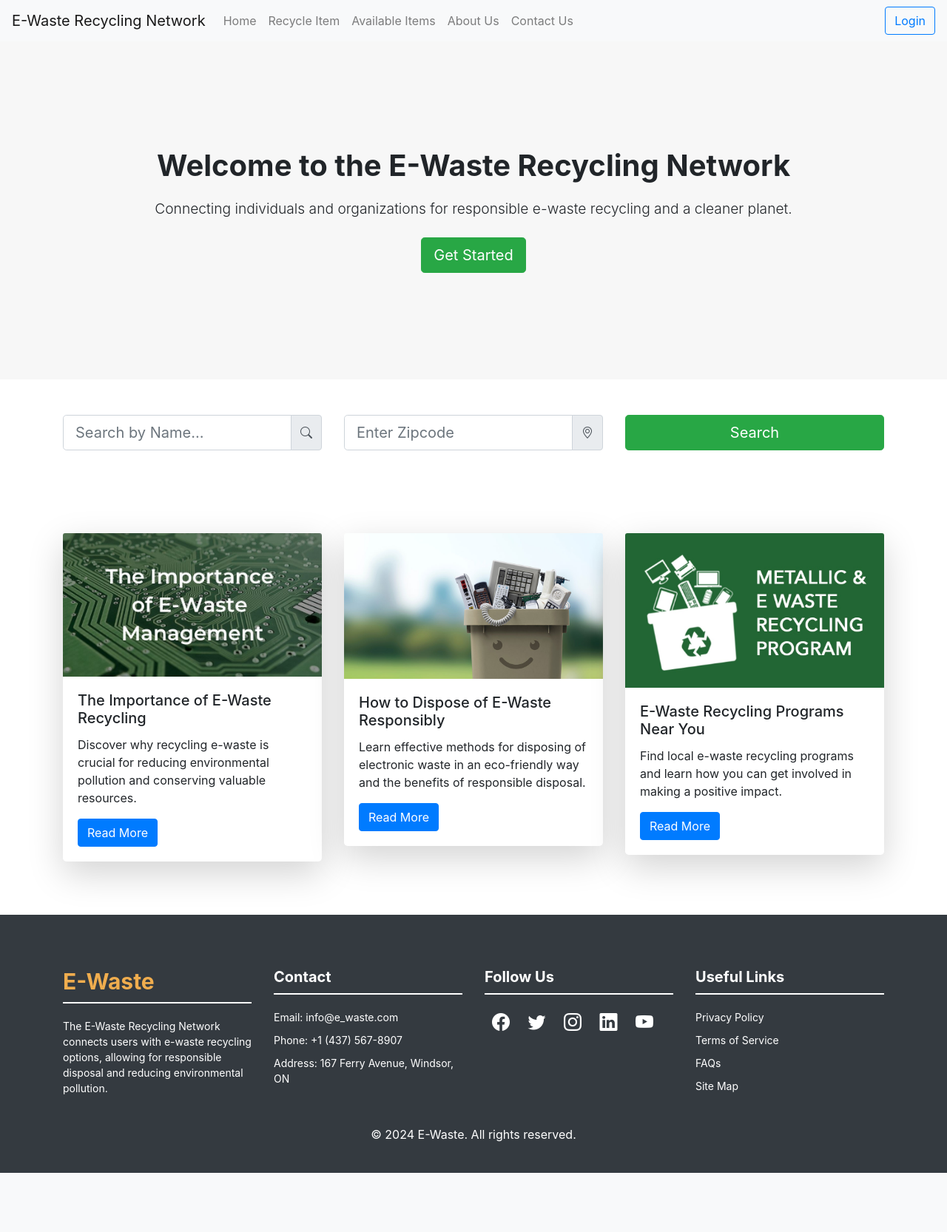
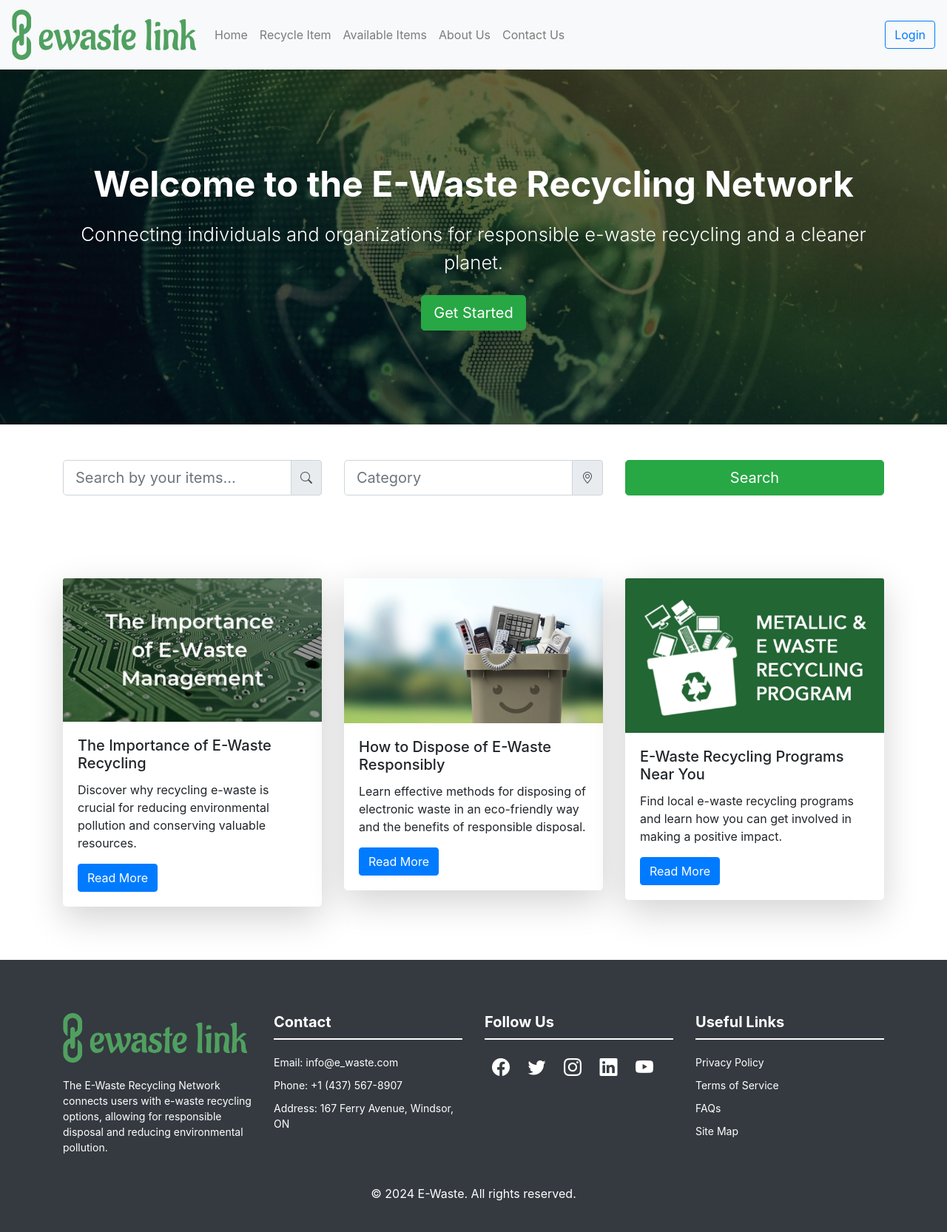
Before and after one commit to Ramish-Amir/e_waste_network, a Django app: page / in a window 1280 px wide. Shown: the whole page at 74% size. Before the commit the page ends 1586 px from the top, so only its background shows below. Run offline with Django 5.2, Linux system fonts and the light colour scheme; some libraries are stand-ins or nearby versions.

Commit message:
Added logo and hero background image

```diff
--- a/e_waste_app/templates/e_waste_app/base.html
+++ b/e_waste_app/templates/e_waste_app/base.html
@@ -1,3 +1,4 @@
+{% load static %}
 <!DOCTYPE html>
 <html lang="en">
 <head>
@@ -10,17 +11,29 @@
 </head>
 
     <style>
-        .hero-section {
-            background-color: #f7f7f7;
-            padding: 60px 0;
-            text-align: center;
-        }
+    .hero-section {
+        background-image: url("{% static 'images/hero_image2.jpg' %}"); /* Update with your image path */
+        background-size: cover;
+        background-position: center;
+        position: relative;
+        min-height: 60vh;
+        color: white;
+    }
+
+    .overlay {
+    background-color: rgba(0, 0, 0, 0.6); /* Semi-transparent black overlay */
+    position: absolute;
+    top: 0;
+    left: 0;
+    right: 0;
+    bottom: 0;
+}
         .hero-section h1 {
-            font-size: 2.5rem;
+            font-size: 3rem;
             margin-bottom: 20px;
         }
         .hero-section p {
-            font-size: 1.2rem;
+            font-size: 1.6rem;
             margin-bottom: 20px;
         }
         .content-section {
@@ -34,12 +47,18 @@
             font-size: 1rem;
             margin-bottom: 20px;
         }
+
+        .nav-logo {
+            width: 250px;
+        }
     </style>
 
 <body>
    <!-- Navigation -->
 <nav class="navbar navbar-expand-lg navbar-light bg-light">
-    <a class="navbar-brand" href="{% url 'e_waste_app:home' %}">E-Waste Recycling Network</a>
+    <a class="navbar-brand" href="{% url 'e_waste_app:home' %}">
+        <img class="nav-logo" src="{% static 'images/logo-no-background.svg' %}" alt="ewaste logo" />
+    </a>
     <button class="navbar-toggler" type="button" data-toggle="collapse" data-target="#navbarNav" aria-controls="navbarNav" aria-expanded="false" aria-label="Toggle navigation">
         <span class="navbar-toggler-icon"></span>
     </button>
--- a/e_waste_app/templates/e_waste_app/footer.html
+++ b/e_waste_app/templates/e_waste_app/footer.html
@@ -1,3 +1,4 @@
+{% load static %}
 <!DOCTYPE html>
 <html lang="en">
 <head>
@@ -39,9 +40,8 @@
             color: #f0ad4e;
         }
         .footer-logo {
-            font-size: 30px;
-            font-weight: bold;
-            color: #f0ad4e;
+            width: 250px;
+            margin-bottom: 20px;
         }
     </style>
 </head>
@@ -52,7 +52,8 @@
         <div class="container">
             <div class="row">
                 <div class="col-md-3">
-                    <h5 class="footer-logo">E-Waste</h5>
+{#                    <h5 class="footer-logo">E-Waste</h5>#}
+                    <img class="footer-logo" src="{% static 'images/logo-no-background.svg' %}" alt="ewaste logo" >
                     <p>The E-Waste Recycling Network connects users with e-waste recycling options, allowing for responsible disposal and reducing environmental pollution.</p>
                 </div>
                 <div class="col-md-3">
--- a/e_waste_app/templates/e_waste_app/home.html
+++ b/e_waste_app/templates/e_waste_app/home.html
@@ -5,15 +5,21 @@
 <link href="https://cdnjs.cloudflare.com/ajax/libs/animate.css/4.1.1/animate.min.css" rel="stylesheet">
 <style>
 .hero-section {
-    background-color: red;
+    background-image: url("{% static 'images/home_page.jpeg' %}"); /* Update with your image path */
     background-size: cover;
     background-position: center;
     position: relative;
     min-height: 60vh;
+    color: white; /* Ensure text color is white for contrast */
 }
 
 .overlay {
-    background-color: rgba(0, 0, 0, 0.5); /* Example of semi-transparent overlay */
+    background-color: rgba(0, 0, 0, 0.5); /* Semi-transparent black overlay */
+    position: absolute;
+    top: 0;
+    left: 0;
+    right: 0;
+    bottom: 0;
 }
 
 .card {
@@ -78,7 +84,6 @@
     border-radius: 50px;
 }
 </style>
-
 {% endblock %}
 
 {% block title %}Home - E-Waste Recycling Network{% endblock %}
@@ -87,7 +92,7 @@
 <section class="hero-section text-center py-5">
     <div class="overlay d-flex align-items-center justify-content-center">
         <div class="container py-5 my-5">
-            <h1 class="display-4 font-weight-bold animate__animated animate__fadeInDown">Welcome to the E-Waste Recycling Network</h1>
+            <h1 class="home-header display-4 font-weight-bold animate__animated animate__fadeInDown">Welcome to the E-Waste Recycling Network</h1>
             <p class="lead mb-4 animate__animated animate__fadeInUp animate__delay-1s">Connecting individuals and organizations for responsible e-waste recycling and a cleaner planet.</p>
             <a href="#search" class="btn btn-success btn-lg animate__animated animate__fadeInUp animate__delay-2s">Get Started</a>
         </div>
@@ -100,7 +105,7 @@
             <div class="row justify-content-center">
                 <div class="col-md-4 mb-3">
                     <div class="input-group">
-                        <input type="text" name="name" class="form-control form-control-lg" placeholder="Search by Name...">
+                        <input type="text" name="name" class="form-control form-control-lg" placeholder="Search by your items...">
                         <div class="input-group-append">
                             <span class="input-group-text"><i class="bi bi-search"></i></span>
                         </div>
@@ -108,7 +113,7 @@
                 </div>
                 <div class="col-md-4 mb-3">
                     <div class="input-group">
-                        <input type="text" name="zipcode" class="form-control form-control-lg" placeholder="Enter Zipcode">
+                        <input type="text" name="zipcode" class="form-control form-control-lg" placeholder="Category">
                         <div class="input-group-append">
                             <span class="input-group-text"><i class="bi bi-geo-alt"></i></span>
                         </div>
@@ -162,8 +167,6 @@
 <footer class="bg-dark text-white text-center py-3"> </footer>
 {% endblock %}
 
-
-
 {% block scripts %}
 <script src="https://code.jquery.com/jquery-3.5.1.slim.min.js"></script>
 <script src="https://cdn.jsdelivr.net/npm/@popperjs/core@2.9.3/dist/umd/popper.min.js"></script>
--- a/e_waste_app/templates/e_waste_app/recycle_item_detail.html
+++ b/e_waste_app/templates/e_waste_app/recycle_item_detail.html
@@ -10,7 +10,11 @@
     <h2 class="my-4">{{ item.item_type }}</h2>
     <div class="row">
         <div class="col-md-6">
-            <img src="{{ item.image.url }}" class="img-fluid" alt="Item image">
+            {% if item.image %}
+                <img class="card-img-top" src="{{ item.image.url }}" alt="Card image cap">
+            {% else %}
+                <img class="card-img-top" src="https://media.istockphoto.com/id/1147544807/vector/thumbnail-image-vector-graphic.jpg?s=612x612&w=0&k=20&c=rnCKVbdxqkjlcs3xH87-9gocETqpspHFXu5dIGB4wuM=" alt="Default image">
+            {% endif %}
         </div>
         <div class="col-md-6">
             <p><strong>Description:</strong> {{ item.description }}</p>
--- a/e_waste_app/urls.py
+++ b/e_waste_app/urls.py
@@ -35,9 +35,9 @@ urlpatterns = [
     # Recycle items urls
     path('add_recycle_item/', views.add_recycle_item, name='add_recycle_item'),
     path('recycle_items/', views.view_recycle_items, name='view_recycle_items'),
-    path('my_items/', views.MyItemsView.as_view(), name='view_my_items'),
-    path('mark_unavailable/<int:pk>/', views.MarkAsUnavailableView.as_view(), name='mark_unavailable'),
-    path('delete_item/<int:pk>/', views.DeleteItemView.as_view(), name='delete_item'),
-    path('edit_item/<int:pk>/', views.EditItemView.as_view(), name='edit_item'),
+    path('my_items/', views.view_my_items, name='view_my_items'),
+    path('mark_unavailable/<int:pk>/', views.mark_as_unavailable, name='mark_unavailable'),
+    path('delete_item/<int:pk>/', views.delete_item, name='delete_item'),
+    path('edit_item/<int:pk>/', views.edit_item, name='edit_item'),
     path('item/<int:pk>/', views.recycle_item_detail, name='recycle_item_detail'),
 ]
--- a/e_waste_app/views.py
+++ b/e_waste_app/views.py
@@ -29,9 +29,7 @@ from .recycleForms import AddRecycleItemForm, SearchRecycleItemsForm, EditRecycl
 # Create your views here.
 
 
-# Convert CATEGORY_CHOICES to a dictionary
-category_choices_dict = dict(RecycleItem.CATEGORY_CHOICES)
-condition_choices_dict = dict(RecycleItem.CONDITION_CHOICES)
+# condition_choices_dict = dict(RecycleItem.CONDITION_CHOICES)
 
 
 def profile(request):
@@ -336,55 +334,58 @@ def view_recycle_items(request):
     context = {
         'form': form,
         'results': results,
-        'category_choices': category_choices_dict,
-        'condition_choices': condition_choices_dict,
+        'category_choices': dict(RecycleItem.CATEGORY_CHOICES),
+        'condition_choices': dict(RecycleItem.CONDITION_CHOICES),
     }
 
     return render(request, 'e_waste_app/search_items.html', context)
 
 
-class MyItemsView(LoginRequiredMixin, ListView):
-    template_name = 'e_waste_app/my_items.html'
-    context_object_name = 'my_items'
-    model = RecycleItem
-    ordering = ['-created_at']
+@login_required
+def view_my_items(request):
+    current_member = Member.objects.get(username=request.user)
+    my_items = RecycleItem.objects.filter(user=current_member).order_by('-created_at')
+    active_items = my_items.filter(is_active=True)
+    inactive_items = my_items.filter(is_active=False)
 
-    def get_queryset(self):
-        current_member = Member.objects.get(username=self.request.user)
-        return RecycleItem.objects.filter(user=current_member).order_by('-created_at')
+    context = {
+        'active_items': active_items,
+        'inactive_items': inactive_items,
+        'category_choices': dict(RecycleItem.CATEGORY_CHOICES),
+        'condition_choices': dict(RecycleItem.CONDITION_CHOICES),
+    }
 
-    def get_context_data(self, **kwargs):
-        context = super().get_context_data(**kwargs)
-        my_items = context['my_items']
-        context['active_items'] = my_items.filter(is_active=True)
-        context['inactive_items'] = my_items.filter(is_active=False)
-        context['category_choices'] = category_choices_dict
-        context['condition_choices'] = condition_choices_dict
-        return context
+    return render(request, 'e_waste_app/my_items.html', context)
 
 
-class MarkAsUnavailableView(LoginRequiredMixin, UpdateView):
-    model = RecycleItem
-    fields = []
-    success_url = reverse_lazy('e_waste_app:view_my_items')
-
-    def form_valid(self, form):
-        item = form.save(commit=False)
-        item.is_active = False
-        item.save()
-        return super().form_valid(form)
+@login_required
+def mark_as_unavailable(request, pk):
+    item = get_object_or_404(RecycleItem, pk=pk, user=request.user)
+    item.is_active = False
+    item.save()
+    return redirect('e_waste_app:view_my_items')
 
 
-class DeleteItemView(LoginRequiredMixin, DeleteView):
-    model = RecycleItem
-    success_url = reverse_lazy('e_waste_app:view_my_items')
+@login_required
+def delete_item(request, pk):
+    item = get_object_or_404(RecycleItem, pk=pk, user=request.user)
+    if request.method == "POST":
+        item.delete()
+        return redirect(reverse_lazy('e_waste_app:view_my_items'))
+    return redirect('e_waste_app:view_my_items')
 
 
-class EditItemView(LoginRequiredMixin, UpdateView):
-    model = RecycleItem
-    form_class = EditRecycleItemForm
-    template_name = 'e_waste_app/item_edit_form.html'
-    success_url = reverse_lazy('e_waste_app:view_my_items')
+@login_required
+def edit_item(request, pk):
+    item = get_object_or_404(RecycleItem, pk=pk, user=request.user)
+    if request.method == "POST":
+        form = EditRecycleItemForm(request.POST, request.FILES, instance=item)
+        if form.is_valid():
+            form.save()
+            return redirect(reverse_lazy('e_waste_app:view_my_items'))
+    else:
+        form = EditRecycleItemForm(instance=item)
+    return render(request, 'e_waste_app/item_edit_form.html', {'form': form})
 
 
 def recycle_item_detail(request, pk):
```
Also changed, not shown: e_waste_app/templates/e_waste_app/Login.html (+15 -13 lines), e_waste_app/templates/e_waste_app/my_items.html (+5 -4 lines), e_waste_app/static/images/hero_image1.jpg (added), e_waste_app/static/images/hero_image2.jpg (added), e_waste_app/static/images/logo-no-background.svg (added).
